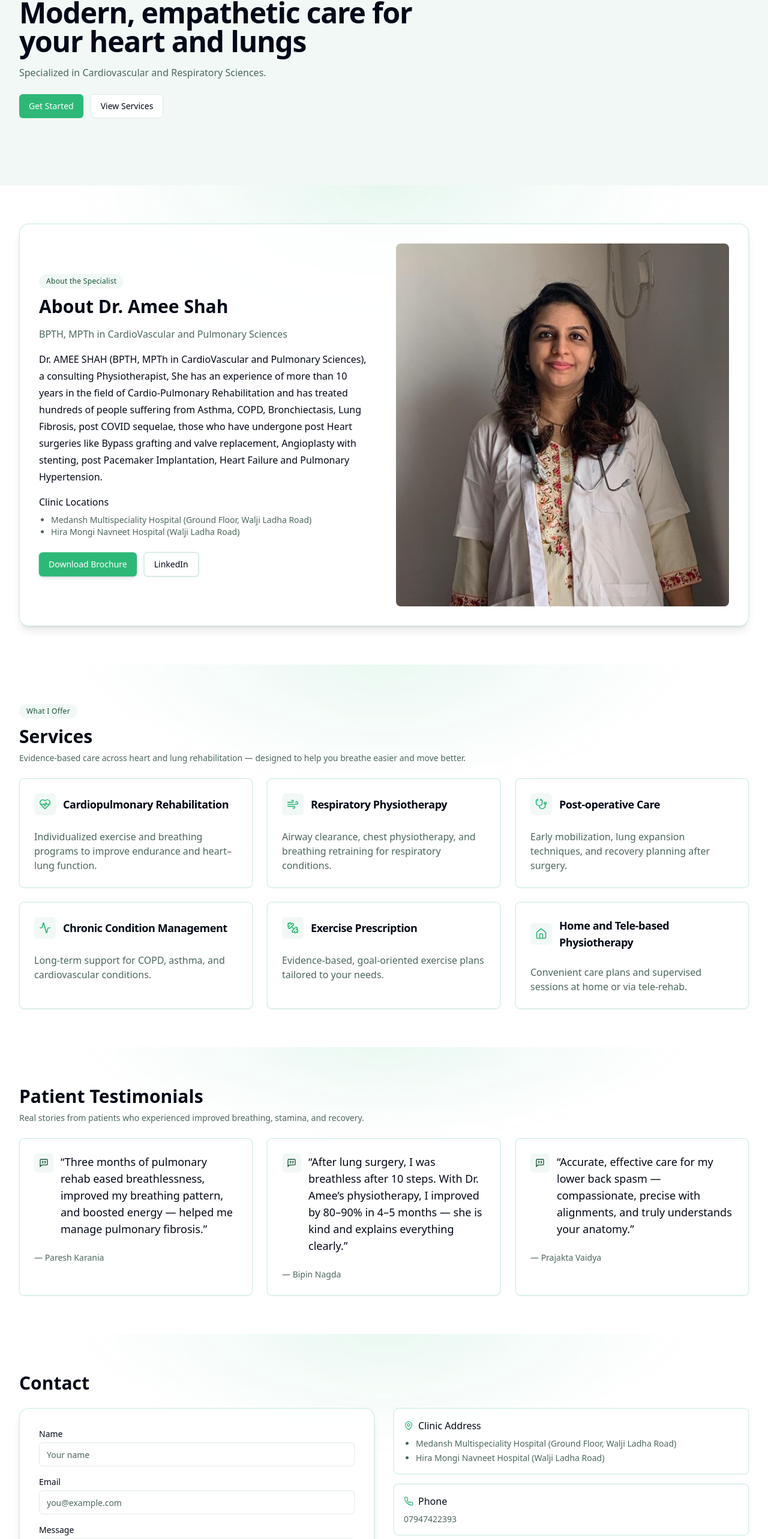
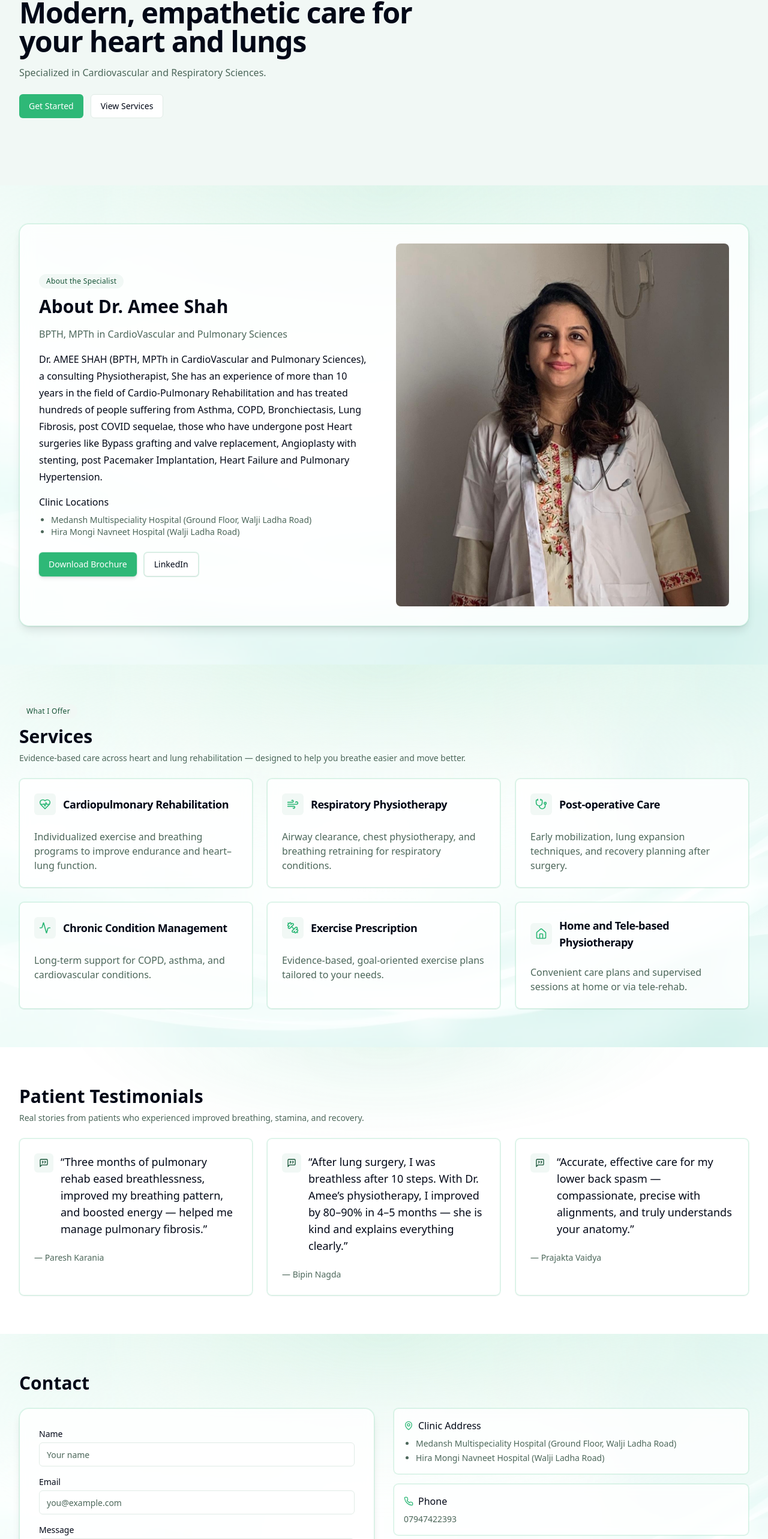
Before and after one commit to urveesh09/ameefysio-health-hub, a React (Vite) app: page /design/minimal in a window 1280 px wide. Shown: the part 208-2774 px from the top of the page at 60% size. Built offline with nearby package versions, Linux system fonts and the light colour scheme.

Commit message:
Refactor: Add hero-like backgrounds
Apply hero section background styling to About, Services, and Contact sections to maintain visual consistency and professionalism.

```diff
--- a/src/components/site/sections/AboutSection.tsx
+++ b/src/components/site/sections/AboutSection.tsx
@@ -1,11 +1,22 @@
 import { Button } from "@/components/ui/button";
 import { Reveal } from "@/hooks/use-reveal";
+import heroBg from "@/assets/hero-elevated-bg.jpg";
 // Using uploaded image path directly
 
 export default function AboutSection() {
   return (
     <section id="about" className="relative container mx-auto py-16">
-      <div className="pointer-events-none absolute inset-0 -z-10 opacity-90 [mask-image:radial-gradient(70%_70%_at_50%_0%,black,transparent)] bg-[radial-gradient(75%_75%_at_50%_-10%,hsl(var(--primary)/0.16),transparent_60%),radial-gradient(65%_65%_at_50%_120%,hsl(var(--primary)/0.12),transparent_60%)]"></div>
+      <div className="pointer-events-none absolute inset-0 -z-10">
+        <div
+          className="absolute inset-0 bg-fixed bg-cover bg-center opacity-20"
+          style={{ backgroundImage: `url(${heroBg})` }}
+          aria-hidden
+        />
+        <div
+          className="absolute inset-0 bg-gradient-to-b from-primary/15 via-background/70 to-background [mask-image:radial-gradient(70%_70%_at_50%_0%,black,transparent)]"
+          aria-hidden
+        />
+      </div>
       <article className="grid md:grid-cols-2 gap-10 items-center rounded-2xl border border-primary/20 bg-card/80 backdrop-blur-md p-6 md:p-8 shadow-lg ring-1 ring-primary/10">
         <Reveal className="order-2 md:order-1">
           <span className="inline-block mb-3 px-3 py-1 rounded-full bg-secondary text-secondary-foreground text-xs tracking-wide">
--- a/src/components/site/sections/ContactSection.tsx
+++ b/src/components/site/sections/ContactSection.tsx
@@ -5,6 +5,7 @@ import { useToast } from "@/components/ui/use-toast";
 import { Linkedin, Instagram, MapPin, Phone } from "lucide-react";
 import React from "react";
 import { Reveal } from "@/hooks/use-reveal";
+import heroBg from "@/assets/hero-elevated-bg.jpg";
 
 export default function ContactSection() {
   const { toast } = useToast();
@@ -28,7 +29,17 @@ export default function ContactSection() {
 
   return (
     <section id="contact" className="relative container mx-auto py-16">
-      <div className="pointer-events-none absolute inset-0 -z-10 opacity-90 [mask-image:radial-gradient(70%_70%_at_50%_0%,black,transparent)] bg-[radial-gradient(75%_75%_at_50%_-10%,hsl(var(--primary)/0.14),transparent_60%),radial-gradient(65%_65%_at_50%_120%,hsl(var(--primary)/0.10),transparent_60%)]"></div>
+      <div className="pointer-events-none absolute inset-0 -z-10">
+        <div
+          className="absolute inset-0 bg-fixed bg-cover bg-center opacity-20"
+          style={{ backgroundImage: `url(${heroBg})` }}
+          aria-hidden
+        />
+        <div
+          className="absolute inset-0 bg-gradient-to-b from-primary/15 via-background/70 to-background [mask-image:radial-gradient(70%_70%_at_50%_0%,black,transparent)]"
+          aria-hidden
+        />
+      </div>
       <Reveal>
         <h2 className="text-3xl font-semibold mb-6">Contact</h2>
       </Reveal>
--- a/src/components/site/sections/ServicesSection.tsx
+++ b/src/components/site/sections/ServicesSection.tsx
@@ -1,6 +1,7 @@
 import { Card, CardContent, CardHeader, CardTitle } from "@/components/ui/card";
 import { Home, HeartPulse, Activity, Stethoscope, Wind, Dumbbell } from "lucide-react";
 import { Reveal } from "@/hooks/use-reveal";
+import heroBg from "@/assets/hero-elevated-bg.jpg";
 
 const services = [
   { title: "Cardiopulmonary Rehabilitation", desc: "Individualized exercise and breathing programs to improve endurance and heart–lung function.", icon: HeartPulse },
@@ -14,7 +15,17 @@ const services = [
 export default function ServicesSection() {
   return (
     <section id="services" className="relative container mx-auto py-16">
-      <div className="pointer-events-none absolute inset-0 -z-10 opacity-90 [mask-image:radial-gradient(70%_70%_at_50%_0%,black,transparent)] bg-[radial-gradient(75%_75%_at_50%_-10%,hsl(var(--primary)/0.14),transparent_60%),radial-gradient(65%_65%_at_50%_120%,hsl(var(--primary)/0.10),transparent_60%)]"></div>
+      <div className="pointer-events-none absolute inset-0 -z-10">
+        <div
+          className="absolute inset-0 bg-fixed bg-cover bg-center opacity-20"
+          style={{ backgroundImage: `url(${heroBg})` }}
+          aria-hidden
+        />
+        <div
+          className="absolute inset-0 bg-gradient-to-b from-primary/15 via-background/70 to-background [mask-image:radial-gradient(70%_70%_at_50%_0%,black,transparent)]"
+          aria-hidden
+        />
+      </div>
       <Reveal>
         <header className="mb-6">
           <span className="inline-block mb-3 px-3 py-1 rounded-full bg-secondary text-secondary-foreground text-xs tracking-wide">What I Offer</span>
```
